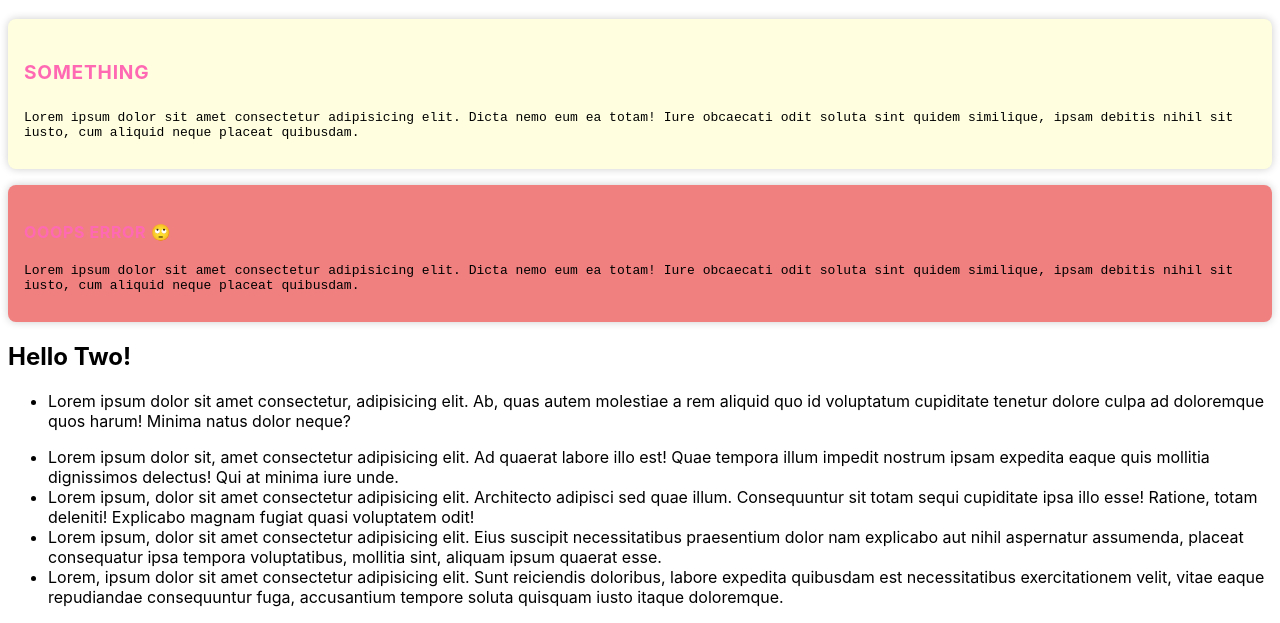
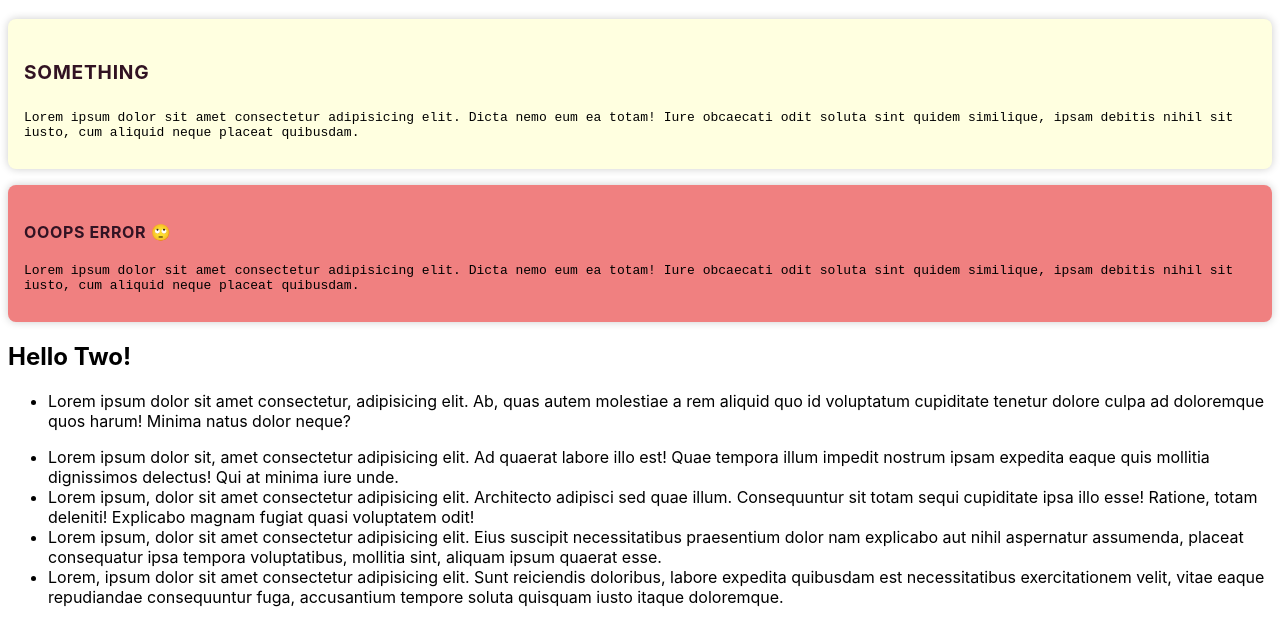
Before and after one commit to djfarly/example-website, a plain HTML site: page index.html in a window 1280 px wide. Shown: the part 179-802 px from the top of the page. Drawn offline with Linux system fonts and the light colour scheme.

Commit message:
change color

```diff
--- a/style/variables.css
+++ b/style/variables.css
@@ -1,5 +1,5 @@
 :root {
-  --color-primary: hotpink;
+  --color-primary: rgb(50, 19, 35);
   --color-secondary: rebeccapurple;
   --space-0: 0px;
   --radius: 8px;
```
